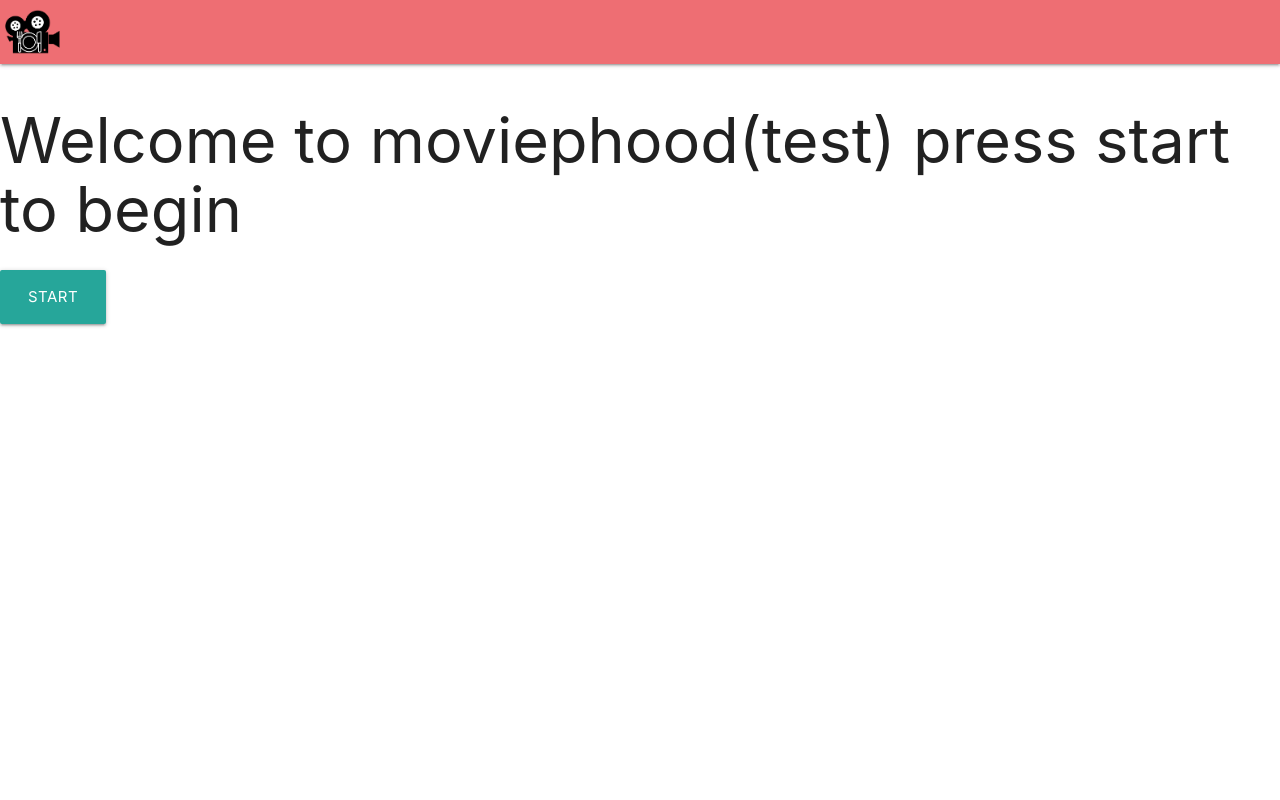
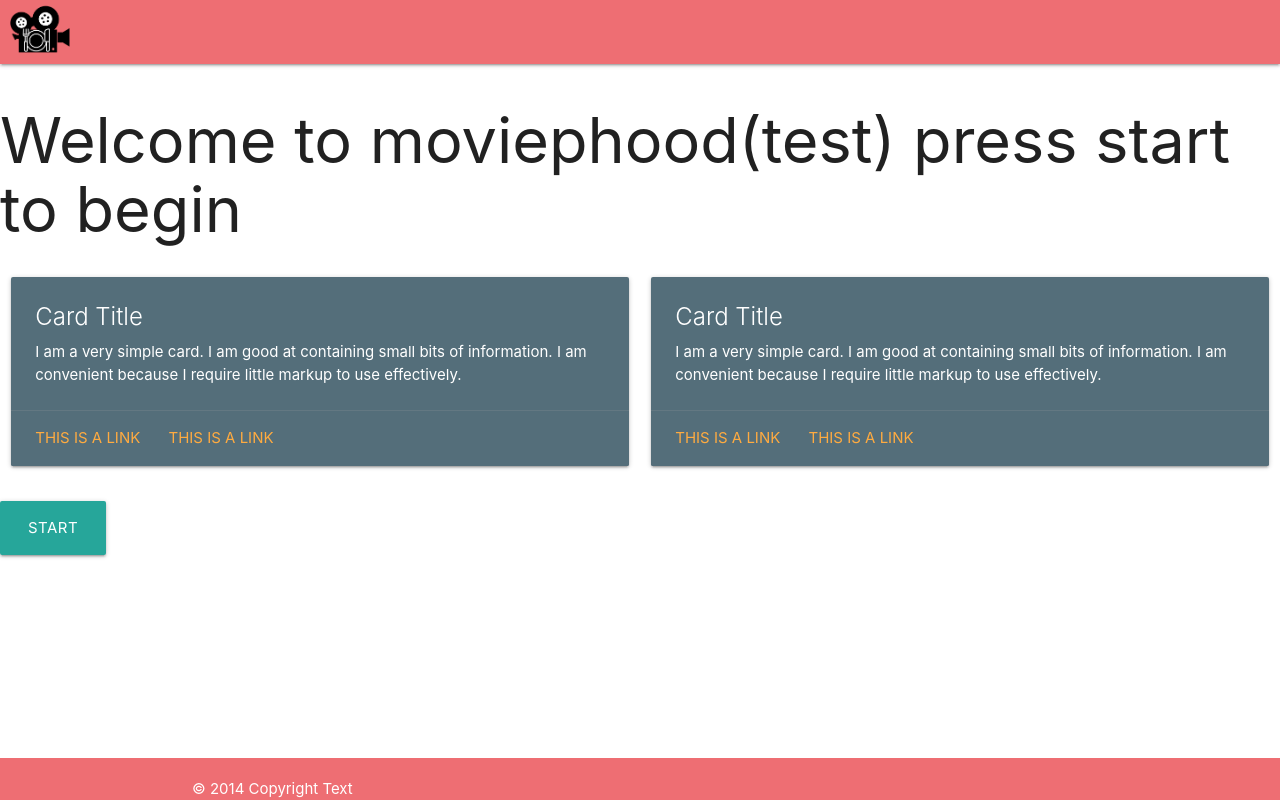
Before and after one commit to arh450/movie-phood, a plain HTML site: page index.html in a window 1280 px wide. Drawn offline with nearby package versions, Linux system fonts and the light colour scheme.

Commit message:
edited homepage to include a footer, and two cards. also edited css for including a sticky footer

```diff
--- a/assets/css/style.css
+++ b/assets/css/style.css
@@ -1,5 +1,23 @@
 img {
-  border: 0px;
-  padding: 5px;
+  padding: 0px 5px 0px 0px;
+  margin-left: 10px;
   width: 65px;
 }
+
+h1 {
+  position: relative;
+}
+
+body {
+  display: flex;
+  min-height: 100vh;
+  flex-direction: column;
+}
+
+main {
+  flex: 1 0 auto;
+}
+
+#app-start {
+  text-align: center;
+}
--- a/index.html
+++ b/index.html
@@ -15,23 +15,79 @@
 
   <body>
     <!-- NAV SECTION -->
+    <header>
       <nav>
         <div class="nav-wrapper">
-        <a class="brand-logo"><img src="assets/img/moviephood_logo.png" /></a>
+          <a class="left brand-logo"
+            ><img src="assets/img/moviephood_logo.png"
+          /></a>
           <ul id="nav-mobile" class="right hide-on-med-and-down"></ul>
         </div>
       </nav>
+    </header>
 
     <!-- WELCOME SECTION -->
+    <main>
       <section id="about-area">
         <h1>Welcome to moviephood(test) press start to begin</h1>
+      </section>
+
+      <!-- CARDS AREA -->
+      <div class="row">
+        <div class="col s12 m6">
+          <div class="card blue-grey darken-1">
+            <div class="card-content white-text">
+              <span class="card-title">Card Title</span>
+              <p>
+                I am a very simple card. I am good at containing small bits of
+                information. I am convenient because I require little markup to
+                use effectively.
+              </p>
+            </div>
+            <div class="card-action">
+              <a href="#">This is a link</a>
+              <a href="#">This is a link</a>
+            </div>
+          </div>
+        </div>
+        <div class="col s12 m6">
+          <div class="card blue-grey darken-1">
+            <div class="card-content white-text">
+              <span class="card-title">Card Title</span>
+              <p>
+                I am a very simple card. I am good at containing small bits of
+                information. I am convenient because I require little markup to
+                use effectively.
+              </p>
+            </div>
+            <div class="card-action">
+              <a href="#">This is a link</a>
+              <a href="#">This is a link</a>
+            </div>
+          </div>
+        </div>
+      </div>
+
+      <!-- START BUTTON -->
       <div class="btn-large" id="app-start">
         <span>Start</span>
       </div>
-    </section>
 
       <!--USER INPUT SECTION RELATED TO MOVIEs/FOOD/DRINKS -->
-    <section class="container teal lighten-5" id="user-input-section"></section>
+      <section
+        class="container teal lighten-5"
+        id="user-input-section"
+      ></section>
+    </main>
+
+    <!--FOOTER -->
+
+    <footer class="page-footer">
+      <div class="container">
+        © 2014 Copyright Text
+        <a class="grey-text text-lighten-4"></a>
+      </div>
+    </footer>
 
     <!-- MATERIALIZE CSS -->
     <script src="https://cdnjs.cloudflare.com/ajax/libs/materialize/1.0.0/js/materialize.min.js"></script>
```
Lines whose indentation alone changed are shown as unchanged.
